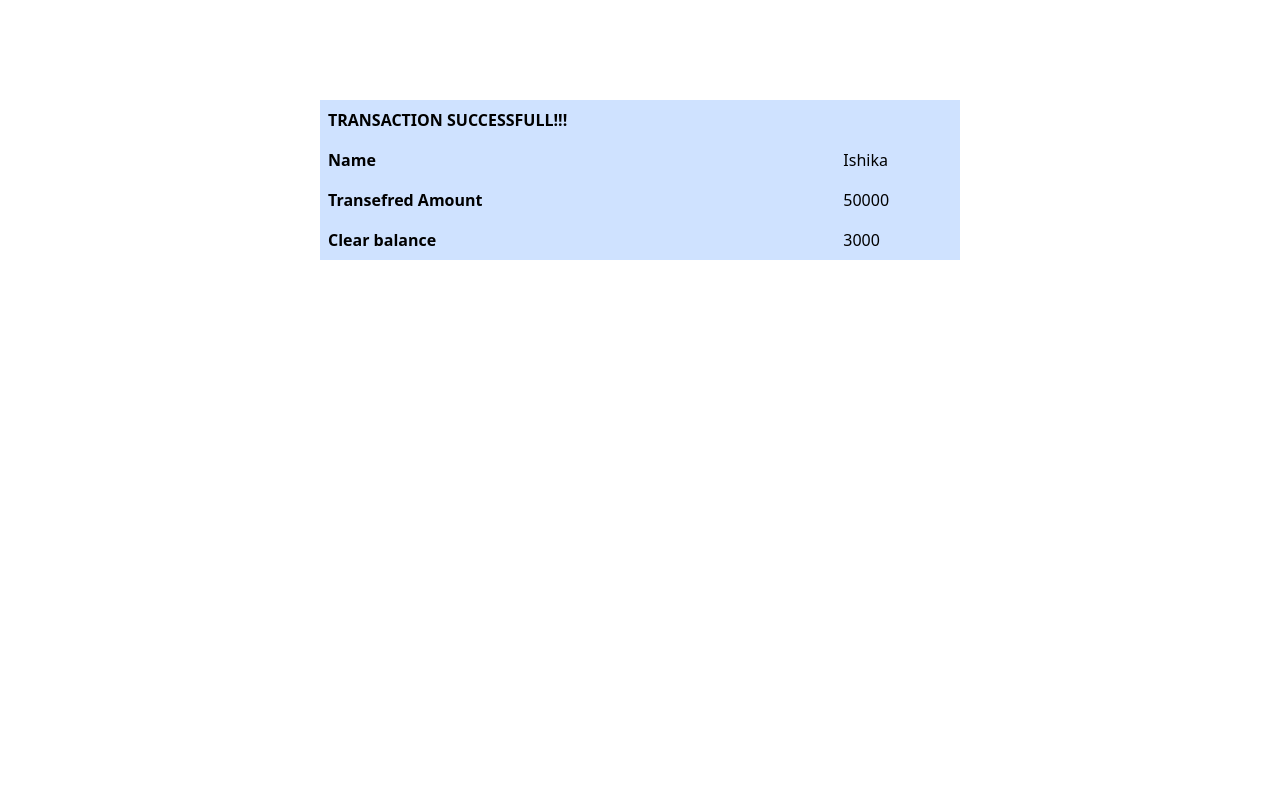
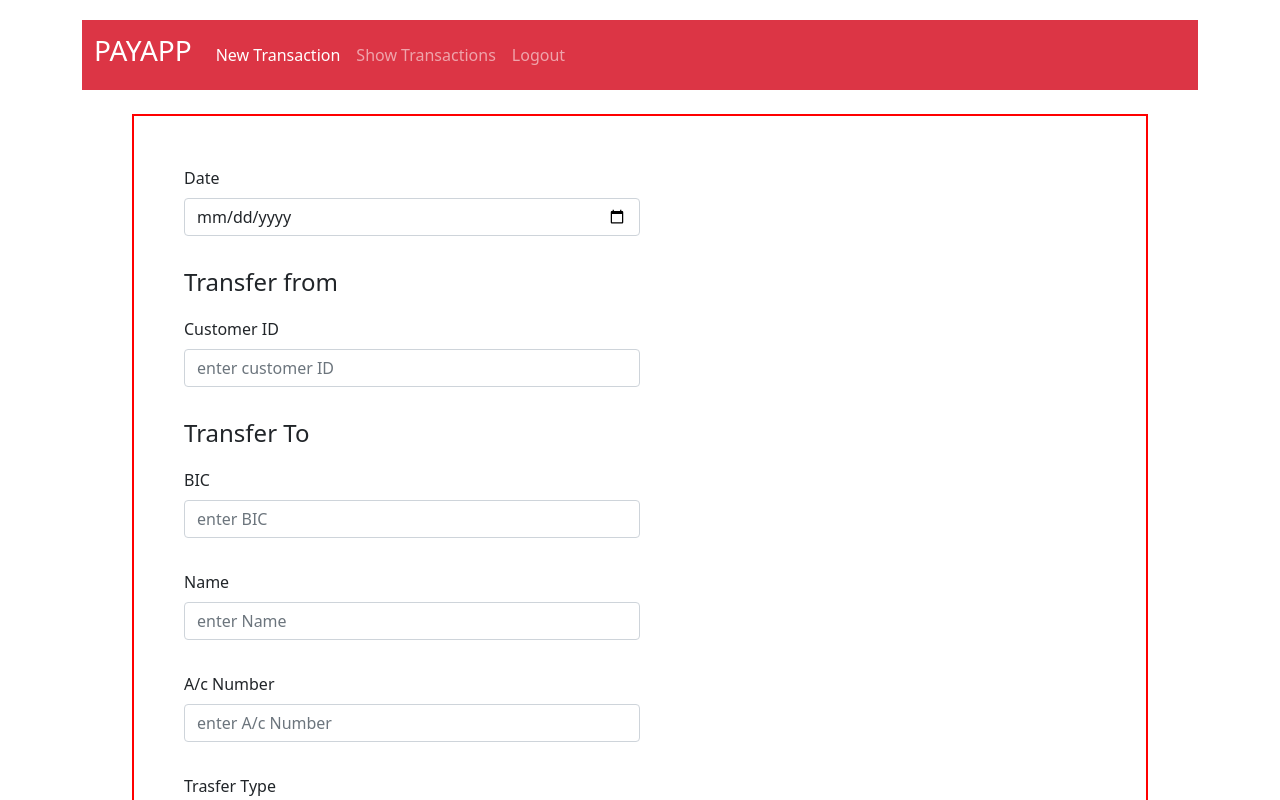
Before and after one commit to V-Ishika/pay-app, a React (Create React App) app: page / in a window 1280 px wide. Shown: the top 800 px of the page. Built offline with nearby package versions, Linux system fonts and the light colour scheme.

Commit message:
changes 2

```diff
--- a/package.json
+++ b/package.json
@@ -10,6 +10,7 @@
     "bootstrap": "^5.1.3",
     "react": "^17.0.2",
     "react-dom": "^17.0.2",
+    "react-router-dom": "^6.0.2",
     "react-scripts": "4.0.3",
     "web-vitals": "^1.1.2"
   },
--- a/src/App.js
+++ b/src/App.js
@@ -1,8 +1,12 @@
 import React,{useEffect, useState} from 'react'
+import {Routes,Route,Link} from 'react-router-dom'
+import Navbar from './components/Navbar'
 import Form from './components/Form.js'
 import Header from './components/Header'
 import Customer from './components/Customer'
 import Transaction from './components/Transaction'
+import Logout from './components/Logout'
+import ShowTransactions from './components/ShowTransactions'
 
 
 
@@ -26,22 +30,35 @@ function App() {
       setTransaction(trans_obj)
     }
     useEffect(()=>{setTransactionlist([...transactionlist,transaction])},[transaction])
+    {/*  <div style={{marginLeft:50,marginRight:50}}>
+   <Header/>
+    </div>
+   <div  style={{marginLeft:100,marginRight:100}}>
+    <Form  addTransactionHandler={addTransactionHandler}/>
+  </div>
+ <div style={{marginTop:100}}><Transaction transaction={transaction}/></div>*/}
 
 
   return (
 
-    <div>
-     {/* <div style={{marginLeft:50,marginRight:50}}>
-   <Header/>
-    </div>
-   {/*<div  style={{marginLeft:100,marginRight:100}}>
-    <Form  addTransactionHandler={addTransactionHandler}/>
-  </div>*/}
-  <div style={{marginTop:100}}><Transaction transaction={transaction}/></div>
+
+
+<div className="container">
+      <Navbar  />
+      <br/>
+      <Routes>
+        <Route path="/" element={<Form />} />
+        <Route path="showtransactions" element={<ShowTransactions  />} />
+        <Route path="logout" element={<Logout />} />
 
 
 
+      </Routes>
     </div>
+
+
+
+
   )
 }
 
--- a/src/components/Form.js
+++ b/src/components/Form.js
@@ -4,6 +4,7 @@ import  {useState} from 'react'
 import Customer from './Customer'
 import Bank from './Bank'
 import './form.css'
+import Transaction from './Transaction'
 
 
 const Form=(props)=>{
@@ -27,6 +28,7 @@ const [transaction,setTransaction]=useState({
       props.addTransactionHandler(transaction)
     }
   },[transaction])
+const [transactionlist,setTransactionlist]=useState([])
 
 
 
@@ -91,24 +93,41 @@ useEffect(()=>{
 useEffect(()=>{
   setTransaction({...transaction,customer})
 },[customer])
+const [submit,setSubmit]=useState("false")
 
 
+const addTransaction=(e)=>{
+ // e.preventDefault()
+ // axios.post("http://localhost:8080/transaction",transaction).then(response=>{
+   // setTransaction(response.data)
+    //setTransactionlist([response.data])
+  //})
+  setSubmit("true")
+
+}
+const submitHandler=(submit)=>
+{
+  setSubmit(submit)
+}
 
 
-    return <div className="row" >
+    if (submit==="false")
+
+
+    return <div className="row" style={{marginLeft:50, marginRight:50}} >
                <div style={{borderWidth:2,borderColor:"#FF0000",borderStyle:"solid",padding:50}}>
 
                 <div className="col-6" >
                 <form className="row g-3">
                              <div className="mb-3">
                                          <label for="customerID" className="form-label">Date</label>
-                                         <input type="date" className="form-control" id="customerID" placeholder="enter customer ID" onChange={e=>setTransaction({...transaction,trans_date:e.target.value})} />
+                                         <input type="date" className="form-control" id="date" required placeholder="enter customer ID" onChange={e=>setTransaction({...transaction,trans_date:e.target.value})} />
                                          <div id="customerDetails"></div>
                              </div>
                              <div className="mb-3">
                                          <h4 style={{marginBottom:20}}>Transfer from</h4>
                                          <label for="customerID" className="form-label">Customer ID</label>
-                                         <input type="text" className="form-control" id="customerID" placeholder="enter customer ID" onChange={customerIDHandler}/>
+                                         <input type="text" required className="form-control" id="customerID" placeholder="enter customer ID" onChange={customerIDHandler}/>
                                          <div><Customer status={status} customer={customer}/></div>
                              </div>
 
@@ -173,7 +192,7 @@ useEffect(()=>{
       </div>
       <div className="mb-3">
 
-      <button class="btn btn-danger" type="submit">Submit</button>
+      <button class="btn btn-danger" type="button" onClick={addTransaction}>Submit</button>
 
 
       </div>
@@ -182,6 +201,7 @@ useEffect(()=>{
 
       </div>
       </div>
+      if(submit==="true") return <div><Transaction submitHandler={submitHandler}/></div>
 
 
 
--- /dev/null
+++ b/src/components/Logout.js
@@ -0,0 +1,7 @@
+import React from 'react'
+
+const Logout=()=>{
+    return <div>Logout Page</div>
+}
+
+export default Logout
--- /dev/null
+++ b/src/components/Navbar.js
@@ -0,0 +1,33 @@
+import React from 'react'
+import { Link } from 'react-router-dom'
+
+
+const Navbar=()=>{
+const navbar=<nav className="navbar navbar-expand-lg navbar-dark bg-danger" style={{height:70,marginTop:20}}>
+<div className="container-fluid">
+  <a className="navbar-brand"  ><h3>PAYAPP</h3></a>
+  <button className="navbar-toggler" type="button" data-bs-toggle="collapse" data-bs-target="#navbarNavDropdown" aria-controls="navbarNavDropdown" aria-expanded="false" aria-label="Toggle navigation">
+    <span className="navbar-toggler-icon"></span>
+  </button>
+  <div className="collapse navbar-collapse" id="navbarNavDropdown">
+    <ul className="navbar-nav">
+      <li className="nav-item">
+        <Link className="nav-link active" aria-current="page" to="/">New Transaction</Link>
+      </li>
+      <li className="nav-item">
+        <Link className="nav-link" to="/showtransactions">Show Transactions</Link>
+      </li>
+      <li className="nav-item">
+        <Link className="nav-link" to="/logout">Logout</Link>
+      </li>
+
+    </ul>
+  </div>
+</div>
+</nav>
+    return <div>
+{navbar}
+    </div>
+
+}
+export default Navbar
--- /dev/null
+++ b/src/components/ShowTransactions.js
@@ -0,0 +1,6 @@
+import React from 'react'
+
+const ShowTransactions=()=>{
+    return <div><h1>Show Transactions Page</h1></div>
+}
+export default ShowTransactions
--- a/src/components/Transaction.js
+++ b/src/components/Transaction.js
@@ -1,11 +1,17 @@
 import React, {useEffect,useState} from 'react'
+import {useNavigate} from 'react-router-dom'
+
 
 //const [transactionlist,setTransactionList]=useState([])
 
 const Transaction=(props)=>{
 
+
+
+
+   const navigate=useNavigate()
    const message = <div className="col-6 " style={{margin:"auto"}}>
-       <table className="table table-primary table-borderless">
+       <table className="table table-Light table-borderless">
   <thead>
     <tr>
       <th scope="col">TRANSACTION SUCCESSFULL!!!</th>
@@ -30,8 +36,10 @@ const Transaction=(props)=>{
       <td colspan="2">3000</td>
 
     </tr>
+
   </tbody>
 </table>
+<div style={{marginLeft:10,marginTop:60}}><button type="button" class="btn btn-danger" onClick={()=>{props.submitHandler("false")}}>Go Back</button></div>
 
    </div>
 
--- a/src/index.js
+++ b/src/index.js
@@ -5,10 +5,13 @@ import App from './App';
 import 'bootstrap/dist/css/bootstrap.min.css';
 import './components/form.css'
 import reportWebVitals from './reportWebVitals';
+import { BrowserRouter } from 'react-router-dom';
 
 ReactDOM.render(
   <React.StrictMode>
+    <BrowserRouter>
     <App />
+    </BrowserRouter>
   </React.StrictMode>,
   document.getElementById('root')
 );
```
Also changed, not shown: 1 other file (tests, documents, lock files or other folders).
